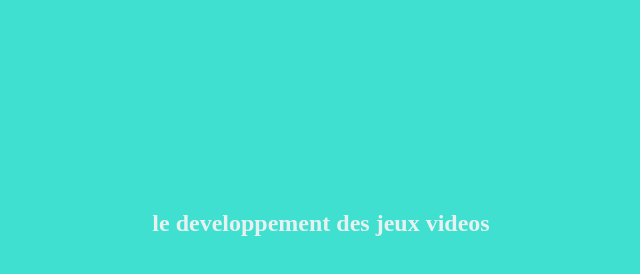
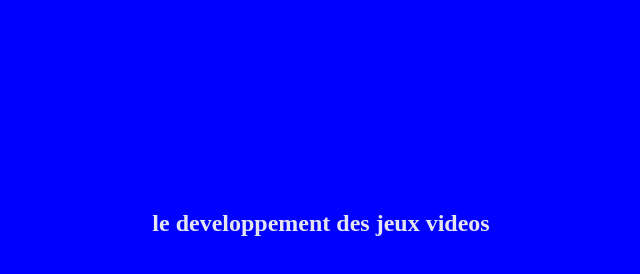
Before and after one commit to anague25/location-voiture, a plain HTML site: page index.html in a window 1280 px wide. Shown: the whole page, without its empty margins (319-959 px from the left). Drawn offline with Linux system fonts and the light colour scheme.

Commit message:
modification de la couleur de fond

```diff
--- a/index.html
+++ b/index.html
@@ -6,7 +6,7 @@
     <meta name="viewport" content="width=device-width, initial-scale=1.0">
     <title>Document</title>
 </head>
-<body style="background-color: turquoise;">
+<body style="background-color: rgb(0, 0, 255);">
     <h2 style="padding-top: 15%;text-align:center;color:#f1f1f1f1">le developpement des jeux videos</h2>
 </body>
 </html>
```
